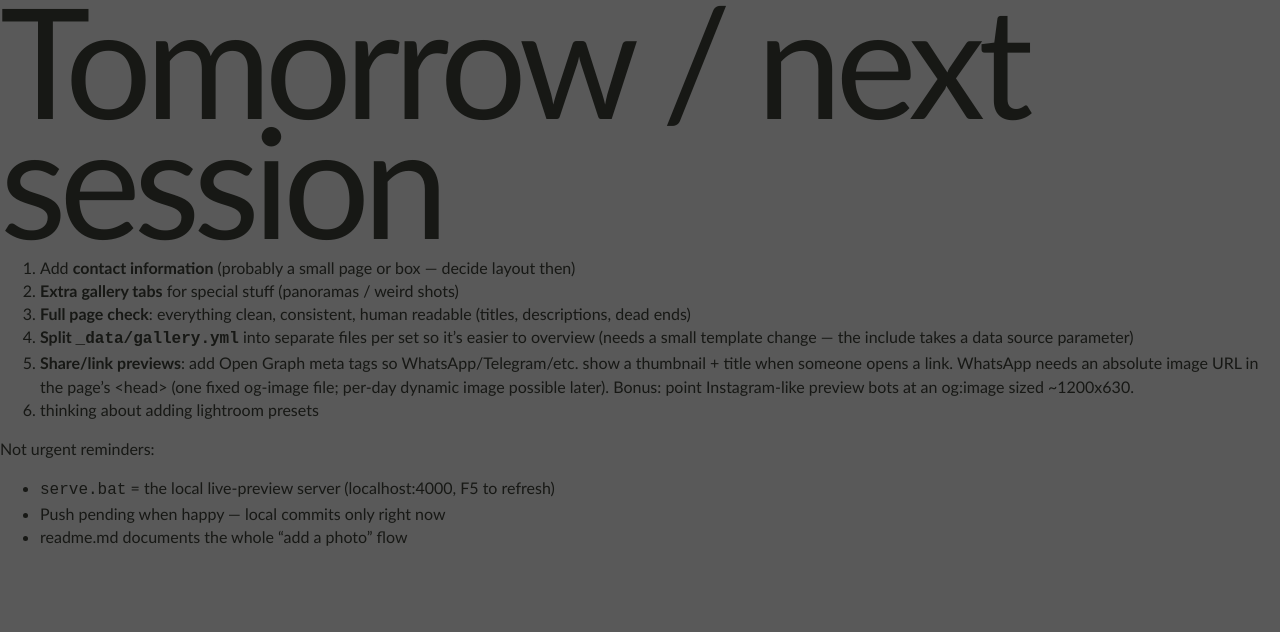
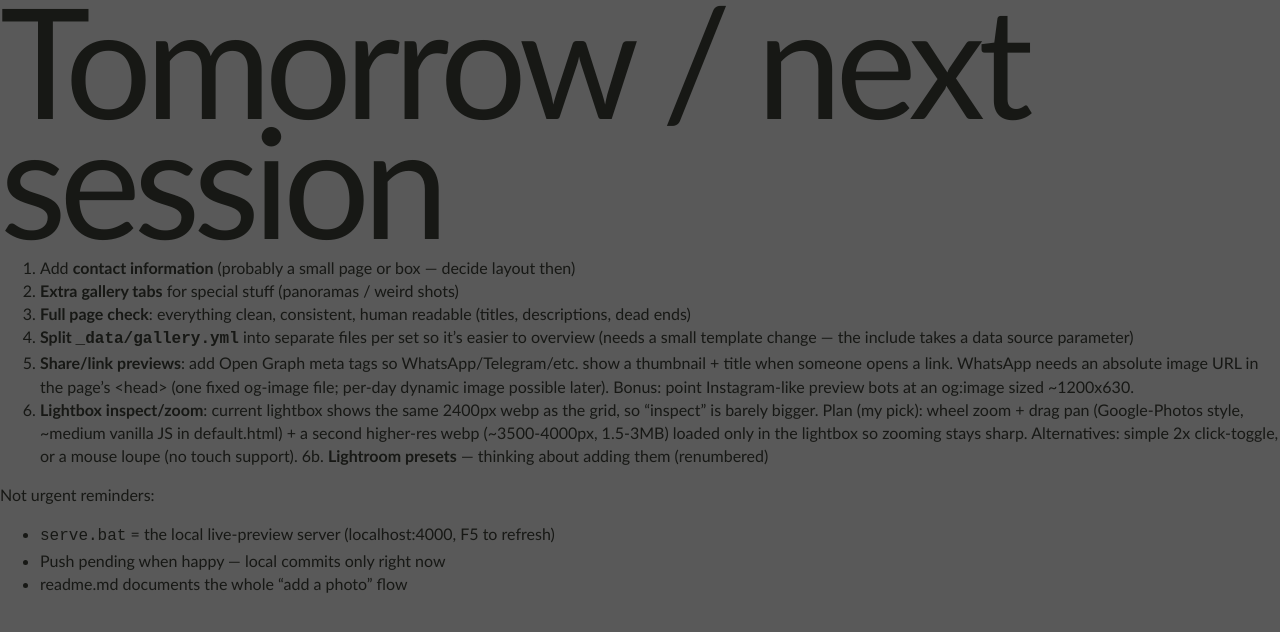
Before and after one commit to Bloodwing1/Bloodwing1.github.io, a Jekyll site: the page built from TODO.md, in a window 1280 px wide. Shown: the top 632 px of the page. Built offline with Jekyll 4.4.1, drawn with Linux system fonts in a browser that asks for light colours; our own code applies the rules of GitHub Pages for plain Markdown files.

Commit message:
TODO: lightbox zoom ideas

```diff
--- a/TODO.md
+++ b/TODO.md
@@ -10,7 +10,13 @@
    absolute image URL in the page's <head> (one fixed og-image file; per-day
    dynamic image possible later). Bonus: point Instagram-like preview bots
    at an og:image sized ~1200x630.
-5. thinking about adding lightroom presets
+6. **Lightbox inspect/zoom**: current lightbox shows the same 2400px webp as
+   the grid, so "inspect" is barely bigger. Plan (my pick): wheel zoom + drag
+   pan (Google-Photos style, ~medium vanilla JS in default.html) + a second
+   higher-res webp (~3500-4000px, 1.5-3MB) loaded only in the lightbox so
+   zooming stays sharp. Alternatives: simple 2x click-toggle, or a mouse
+   loupe (no touch support).
+6b. **Lightroom presets** — thinking about adding them (renumbered)
 
 Not urgent reminders:
 - `serve.bat` = the local live-preview server (localhost:4000, F5 to refresh)
```
